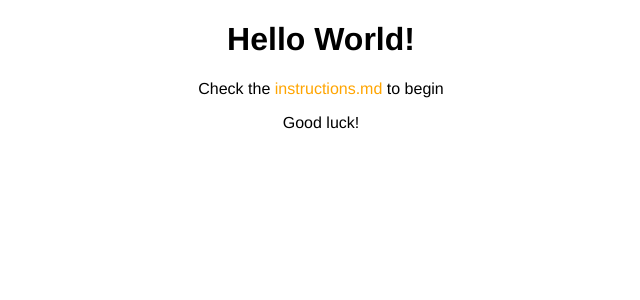
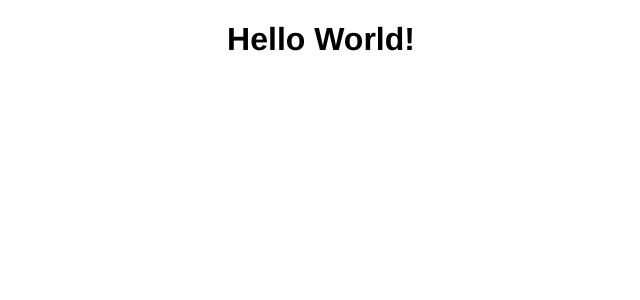
Before and after one commit to Evelyn-ZYW/github-gists, a JavaScript app: page / in a window 1280 px wide. Shown: the top 300 px of the page, without its empty margins (319-959 px from the left). Built offline with nearby package versions, Linux system fonts and the light colour scheme.

Commit message:
setting up the repo forked from CodeSandbox; changed tsx to js file format

```diff
--- a/package.json
+++ b/package.json
@@ -8,6 +8,7 @@
     "css-loader": "6.2.0",
     "fetch-jsonp": "1.1.3",
     "lodash": "4.17.21",
+    "node-sass": "^4.0.0",
     "react": "17.0.2",
     "react-dom": "17.0.2",
     "react-scripts": "4.0.0",
--- a/public/index.html
+++ b/public/index.html
@@ -20,7 +20,7 @@
       work correctly both with client-side routing and a non-root public URL.
       Learn how to configure a non-root public URL by running `npm run build`.
     -->
-	<title>React App</title>
+	<title>Github Gist</title>
 </head>
 
 <body>
--- a/src/App.tsx
+++ b/src/App.js
@@ -4,10 +4,6 @@ export default function App() {
     return (
         <div className="App">
             <h1>Hello World!</h1>
-            <p>
-                Check the <span style={{ color: "orange" }}>instructions.md</span> to begin
-            </p>
-            <p>Good luck!</p>
         </div>
     );
 }
```
Also changed, not shown: tsconfig.json (deleted, +0 -14 lines), src/index.js (renamed from src/index.tsx), 2 other files (tests, documents, lock files or other folders).
